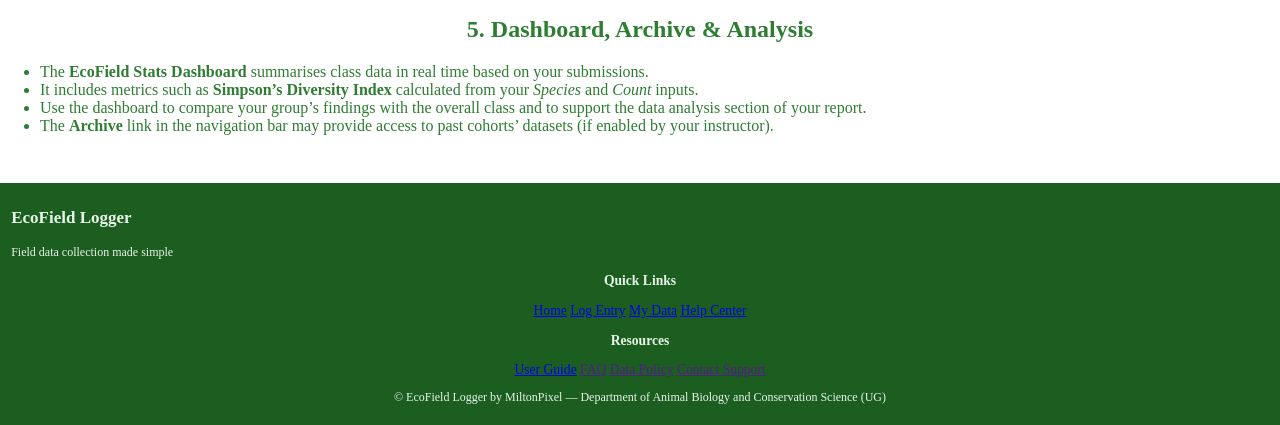
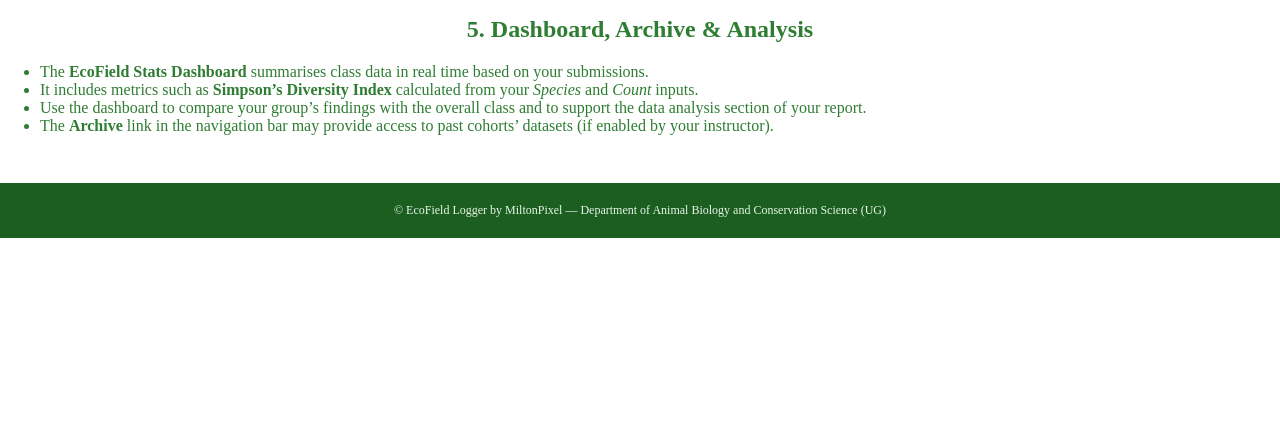
Before and after one commit to Milton-develop/EcoField-Logger, a Flask app: page /help in a window 1280 px wide. Shown: the part 1884-2309 px from the top of the page. After the commit the page ends 2122 px from the top, so only its background shows below. Run offline with Flask 3, Linux system fonts and the light colour scheme.

Commit message:
Remove footer links and descriptions from help.html
Removed footer section containing links and descriptions.

```diff
--- a/templates/help.html
+++ b/templates/help.html
@@ -162,26 +162,6 @@
 
   <!-- ===== FOOTER ===== -->
   <footer>
-    <div class="footer-section">
-        <div class="start">
-      <p class="start-head"><strong>EcoField Logger</strong></p>
-      <p class="start-end">Field data collection made simple</p>
-    </div>
-    <div class="quick-links">
-     <p><strong>Quick Links</strong></p>
-     <a href="/home">Home</a>
-     <a href="/form">Log Entry</a>
-     <a href="/group">My Data</a>
-     <a href="/help">Help Center</a>
-    </div>
-    <div class="resources">
-     <p><strong>Resources</strong></p>
-     <a href="/help">User Guide</a>
-     <a href="">FAQ</a>
-     <a href="">Data Policy</a>
-     <a href="">Contact Support</a>
-    </div>
-    </div>
     <p class="copyright"> &copy;
         EcoField Logger by MiltonPixel — Department of Animal Biology and Conservation Science (UG)</p>
   </footer>
```
